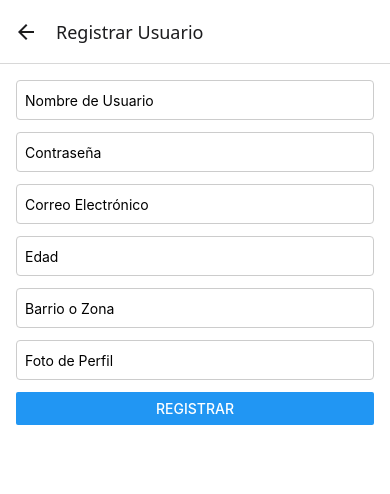
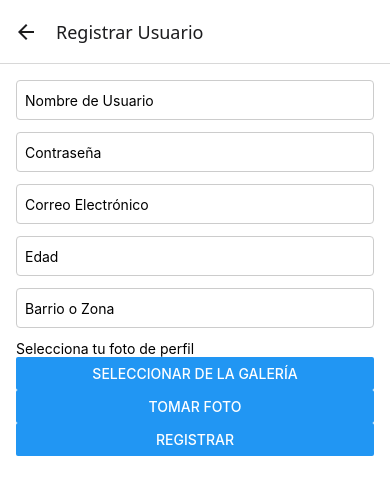
Before and after one commit to AleRabazza/ObligatorioDDM, a React Native app: screen /RegisterUser in a window 390 px wide. Shown: the top 494 px of the page. Built offline with nearby package versions, Linux system fonts and the light colour scheme.

Commit message:
Funcioa subir imagenes :))
Co-authored-by: julianvazquez24 <julianvazquez24@users.noreply.github.com>

```diff
--- a/package.json
+++ b/package.json
@@ -24,7 +24,8 @@
     "react-native-reanimated": "~3.17.4",
     "react-native-safe-area-context": "5.4.0",
     "react-native-screens": "~4.11.1",
-    "undefined": "@react-navigation/native-async-storage/async-storage"
+    "undefined": "@react-navigation/native-async-storage/async-storage",
+    "expo-image-picker": "~16.1.4"
   },
   "devDependencies": {
     "@babel/core": "^7.20.0"
--- a/src/screens/Materiales/RegisterMateriales.js
+++ b/src/screens/Materiales/RegisterMateriales.js
@@ -1,8 +1,9 @@
 import React, { useState } from "react";
-import { View, TextInput, StyleSheet, Alert, ScrollView, Text } from "react-native";
+import { View, TextInput, StyleSheet, Alert, ScrollView, Text, Button } from "react-native";
 import AsyncStorage from "@react-native-async-storage/async-storage";
 import ClassicButton from "../../components/ClassicButton";
 import { Picker } from "@react-native-picker/picker";
+import * as ImagePicker from 'expo-image-picker';
 
 const RegisterMateriales = ({ navigation }) => {
 const [nombre, setNombre] = useState("");
@@ -13,6 +14,37 @@ const RegisterMateriales = ({ navigation }) => {
   setNombre("");
   setCategoria("");
   setImagen("");
+};
+
+const requestPerms = async() =>{
+  const cam = await ImagePicker.requestCameraPermissionsAsync();
+  const gal = await ImagePicker.requestMediaLibraryPermissionsAsync();
+  if (!cam.granted || !gal.granted) {
+    Alert.alert('Permisos requeridos',
+                'Habilita acceso a la camara y la galeria.');
+    return false;
+  }
+  return true;
+};
+
+
+const pickFromGallery = async () => {
+  if(!(await requestPerms())) return;
+  const result = await ImagePicker.launchImageLibraryAsync({
+      mediaTypes: ['images'],
+      allowsEditing: true,
+      quality : 1,
+  });
+  if (!result.canceled) setImagen(result.assets[0].uri);
+};
+
+const takePhoto = async () => {
+  if(!(await requestPerms())) return;
+  const result = await ImagePicker.launchCameraAsync({
+      allowsEditing: true,
+      quality: 1,
+  });
+  if (!result.canceled) setImagen(result.assets[0].uri);
 };
 
 const guardarMaterial = async () => {
@@ -80,12 +112,9 @@ const RegisterMateriales = ({ navigation }) => {
         </Picker>
       </View>
 
-      <TextInput
-        style={styles.input}
-        placeholder="URL de imagen de ejemplo"
-        value={imagen}
-        onChangeText={setImagen}
-      />
+      <Text>Selecciona tu foto de perfil</Text>
+      <Button title="Seleccionar de la Galería" onPress={pickFromGallery} />
+      <Button title="Tomar Foto" onPress={takePhoto} />
 
       <ClassicButton title="Guardar material" customPress={guardarMaterial} />
       <ClassicButton title="Cancelar" customPress={() => navigation.goBack()} />
--- a/src/screens/Usuarios/RegisterUser.js
+++ b/src/screens/Usuarios/RegisterUser.js
@@ -1,6 +1,7 @@
 import React, { useState } from "react";
-import { StyleSheet, View, TextInput, Button, Alert } from "react-native";
+import { StyleSheet, View, TextInput, Button, Alert, Text } from "react-native";
 import AsyncStorage from '@react-native-async-storage/async-storage';
+import * as ImagePicker from 'expo-image-picker';
 
 const RegisterUser = ({ navigation }) => {
   const [userName, setUserName] = useState("");
@@ -8,7 +9,7 @@ const RegisterUser = ({ navigation }) => {
   const [email, setEmail] = useState("");
   const [age, setAge] = useState("");
   const [neighborhood, setNeighborhood] = useState("");
-  const [profilePicture, setProfilePicture] = useState("");
+  const [profilePicture, setProfilePicture] = useState(null);
 
   const clearData = () => {
     setUserName("");
@@ -18,6 +19,38 @@ const RegisterUser = ({ navigation }) => {
     setNeighborhood("");
     setProfilePicture("");
   };
+
+  const requestPerms = async() =>{
+    const cam = await ImagePicker.requestCameraPermissionsAsync();
+    const gal = await ImagePicker.requestMediaLibraryPermissionsAsync();
+    if (!cam.granted || !gal.granted) {
+      Alert.alert('Permisos requeridos',
+                  'Habilita acceso a la camara y la galeria.');
+      return false;
+    }
+    return true;
+  };
+
+
+  const pickFromGallery = async () => {
+    if(!(await requestPerms())) return;
+    const result = await ImagePicker.launchImageLibraryAsync({
+        mediaTypes: ['images'],
+        allowsEditing: true,
+        quality : 1,
+    });
+    if (!result.canceled) setProfilePicture(result.assets[0].uri);
+  };
+
+  const takePhoto = async () => {
+    if(!(await requestPerms())) return;
+    const result = await ImagePicker.launchCameraAsync({
+        allowsEditing: true,
+        quality: 1,
+    });
+    if (!result.canceled) setProfilePicture(result.assets[0].uri);
+};
+
 
   const registerUser = async () => {
 
@@ -41,11 +74,10 @@ const RegisterUser = ({ navigation }) => {
       Alert.alert("Ingrese su barrio o zona de residencia");
       return;
     }
-    if (!profilePicture.trim()) {
-      Alert.alert("Ingrese una URL para la foto de perfil");
+    if (!profilePicture) {
+      Alert.alert("Seleccione una foto de perfil");
       return;
     }
-
     try {
       const existingUser = await AsyncStorage.getItem(userName);
       if (existingUser) {
@@ -84,7 +116,9 @@ const RegisterUser = ({ navigation }) => {
       <TextInput style={styles.input} placeholder="Correo Electrónico" value={email} onChangeText={setEmail} keyboardType="email-address" />
       <TextInput style={styles.input} placeholder="Edad" value={age} onChangeText={setAge} keyboardType="numeric" />
       <TextInput style={styles.input} placeholder="Barrio o Zona" value={neighborhood} onChangeText={setNeighborhood} />
-      <TextInput style={styles.input} placeholder="Foto de Perfil" value={profilePicture} onChangeText={setProfilePicture} />
+      <Text>Selecciona tu foto de perfil</Text>
+      <Button title="Seleccionar de la Galería" onPress={pickFromGallery} />
+      <Button title="Tomar Foto" onPress={takePhoto} />
       <Button title="Registrar" onPress={registerUser} />
     </View>
   );
```
Also changed, not shown: 1 other file (tests, documents, lock files or other folders). Lines whose indentation alone changed are shown as unchanged.
